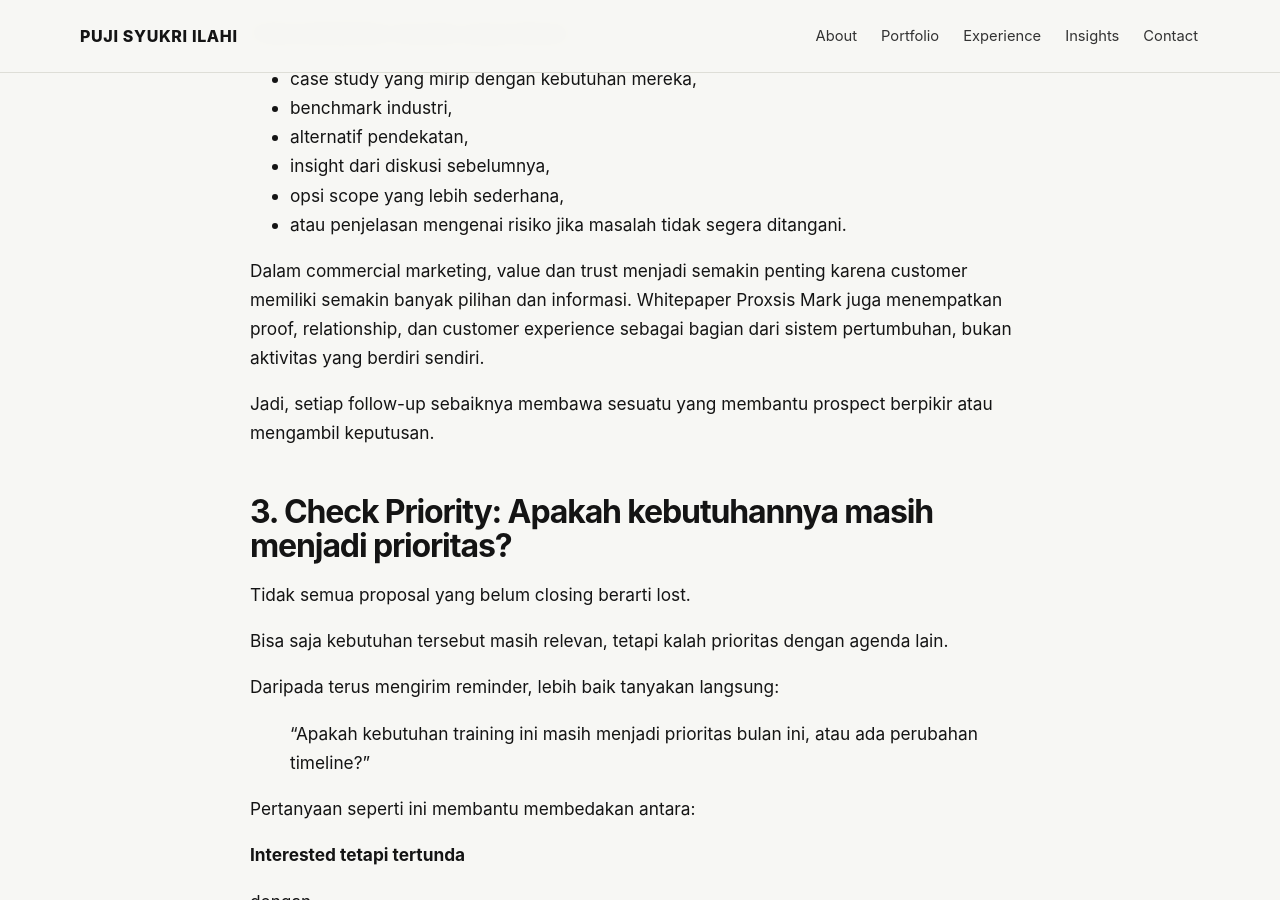
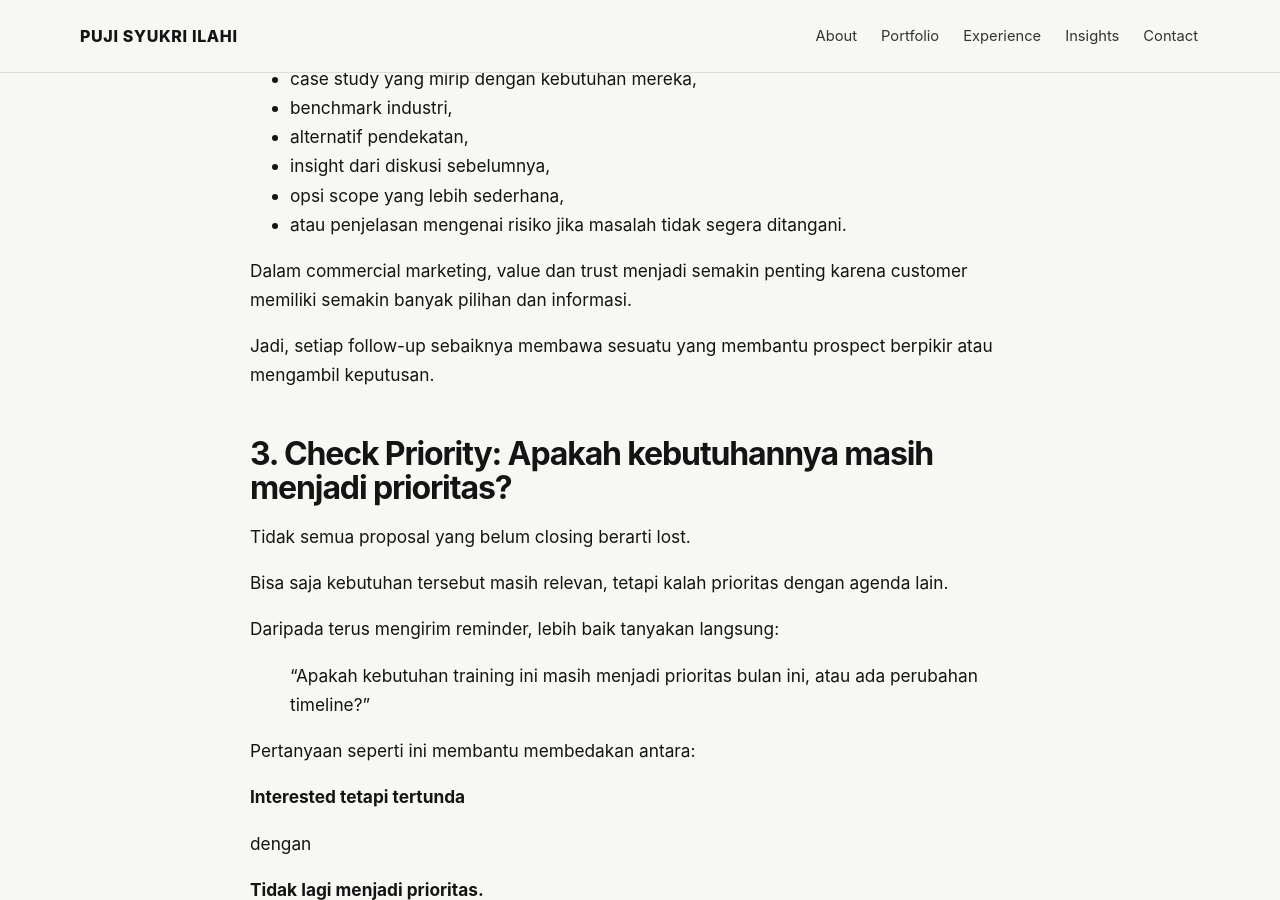
Before and after one commit to pujisyukriilahi/bio, a Jekyll site: the page built from _posts/2026-08-24-prospect-aktif-proposal-terkirim-lalu-menghilang.md, in a window 1280 px wide and 900 px high, scrolled down 2493 px. Built offline with Jekyll 4.4.1, drawn with Linux system fonts in a browser that asks for light colours; some of the changed text lies outside the part shown.

Commit message:
Update 2026-08-24-prospect-aktif-proposal-terkirim-lalu-menghilang.md

```diff
--- a/_posts/2026-08-24-prospect-aktif-proposal-terkirim-lalu-menghilang.md
+++ b/_posts/2026-08-24-prospect-aktif-proposal-terkirim-lalu-menghilang.md
@@ -75,7 +75,7 @@
 - opsi scope yang lebih sederhana,
 - atau penjelasan mengenai risiko jika masalah tidak segera ditangani.
 
-Dalam commercial marketing, value dan trust menjadi semakin penting karena customer memiliki semakin banyak pilihan dan informasi. Whitepaper Proxsis Mark juga menempatkan proof, relationship, dan customer experience sebagai bagian dari sistem pertumbuhan, bukan aktivitas yang berdiri sendiri.
+Dalam commercial marketing, value dan trust menjadi semakin penting karena customer memiliki semakin banyak pilihan dan informasi.
 
 Jadi, setiap follow-up sebaiknya membawa sesuatu yang membantu prospect berpikir atau mengambil keputusan.
 
@@ -145,7 +145,6 @@
 
 **“solusi untuk masalah bisnis tertentu.”**
 
-Ini juga sejalan dengan prinsip commercial measurement: aktivitas marketing dan sales sebaiknya dihubungkan dengan intent, conversion, retention, dan revenue, bukan berhenti pada aktivitas atau volume semata.
 
 ## 6. Close atau Recycle: Tidak semua opportunity harus terus dikejar
 
@@ -227,9 +226,3 @@
 Karena follow-up yang efektif bukan yang paling sering dilakukan.
 
 **Follow-up yang efektif adalah yang membantu prospect mengambil langkah berikutnya.**
-
-Buat teman-teman yang menangani B2B sales, training, consulting, atau account management, saya penasaran:
-
-**Biasanya prospect paling sering mulai menghilang setelah follow-up ke berapa?**
-
-**Dan apa yang paling efektif membuat mereka kembali merespons?**
```
